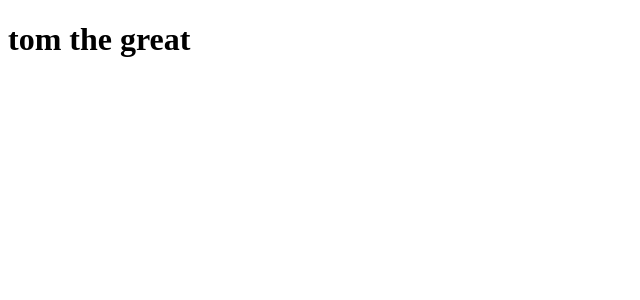
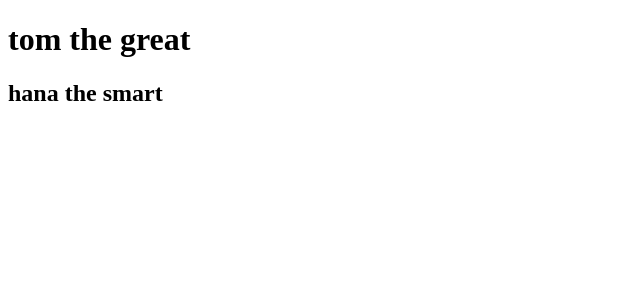
Before and after one commit to tom-cmyk16/Netflix-2025-Tom, a React (Vite) app in the folder Netfilx-21/: page / in a window 1280 px wide. Shown: the top 300 px of the page, without its empty margins (0-640 px from the left). Built offline with nearby package versions, Linux system fonts and the light colour scheme.

Commit message:
adding h2 tage

```diff
--- a/Netfilx-21/src/App.jsx
+++ b/Netfilx-21/src/App.jsx
@@ -7,6 +7,7 @@ function App() {
   return (
     <>
       <h1>tom the great</h1>
+      <h2>hana the smart</h2>
     </>
   )
 }
```
